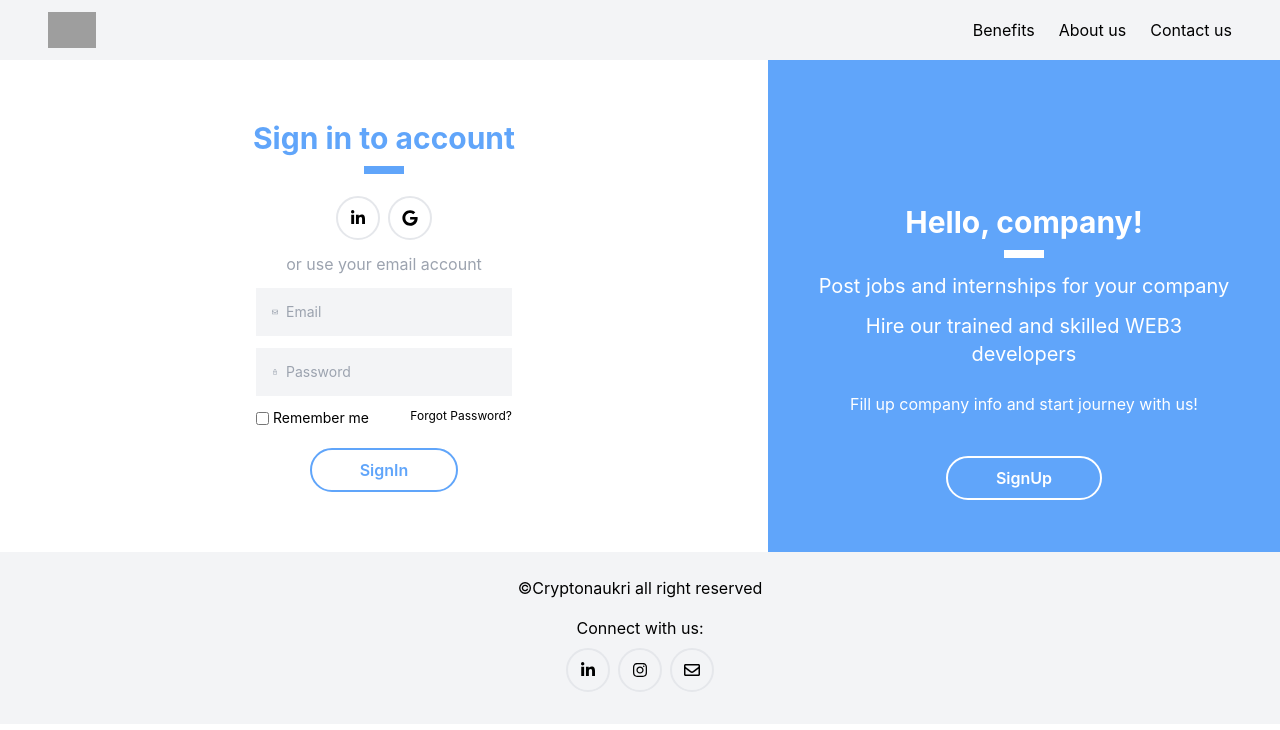
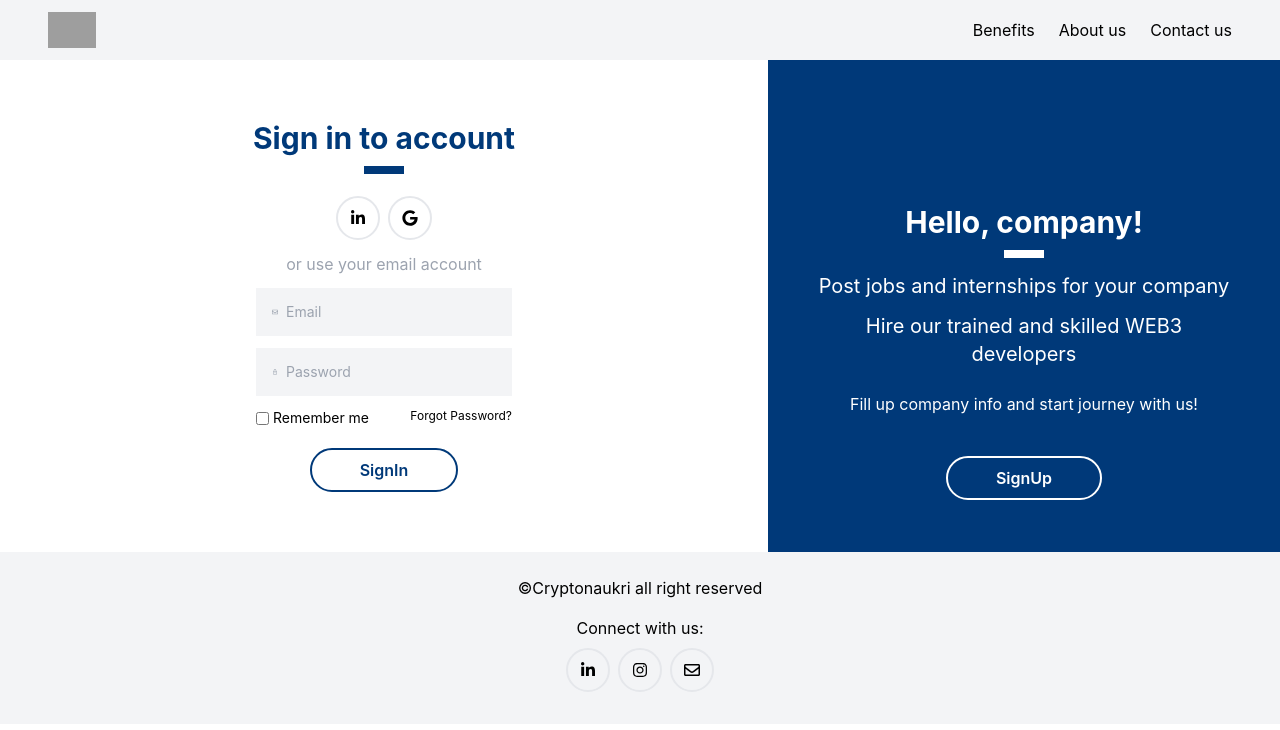
Before and after one commit to KartikB34/Businessportal, a React (Create React App) app: page / in a window 1280 px wide. Shown: the top 730 px of the page. Built offline with nearby package versions, Linux system fonts and the light colour scheme; grey boxes are pictures that could not be loaded.

Commit message:
Login Color updated

```diff
--- a/src/components/login/Login.jsx
+++ b/src/components/login/Login.jsx
@@ -15,8 +15,8 @@ const Login = () => {
         <div className='w-full md:w-3/5 p-5'>  {/* Login Section */}
         {/* <img src={logo} alt='logo' className='h-10' /> */}
         <div className='py-10'>
-            <h2 className='text-3xl font-bold text-blue-400 mb-2'>Sign in to account</h2>
-            <div className='border-4 w-10 border-blue-400 inline-block mb-2' />
+            <h2 className='text-3xl font-bold text-[#003979] mb-2'>Sign in to account</h2>
+            <div className='border-4 w-10 border-[#003979] inline-block mb-2' />
             {/*Social Login Section below */}
             <div className='flex justify-center my-2'>
                 <a href='social' className='border-2 border-gray-200 rounded-full p-3 mx-1 hover:bg-gray-400 hover:text-white'>
@@ -45,13 +45,13 @@ const Login = () => {
                     <label className='flex items-center text-sm'><input type='checkbox' name='remember' className='mr-1'/>Remember me</label>
                     <a href='forgot-password' className='text-xs'>Forgot Password?</a>
                 </div>
-                <a href='signin' className='border-2 border-blue-400 text-blue-400 font-semibold rounded-full px-12 py-2 inline-block hover:bg-blue-400 hover:text-white'>SignIn</a>
+                <a href='signin' className='border-2 border-[#003979] text-[#003979] font-semibold rounded-full px-12 py-2 inline-block hover:bg-[#003979] hover:text-white'>SignIn</a>
             </div>
 
 
         </div>
         </div>
-        <div className='w-full md:w-2/5 md:h-[492px] bg-blue-400 text-white px-12 py-36'>  {/* signup Section */}
+        <div className='w-full md:w-2/5 md:h-[492px] bg-[#003979] text-white px-12 py-36'>  {/* signup Section */}
             <h2 className='text-3xl font-bold mb-2'>Hello, company!</h2>
             <div className='border-4 w-10 border-white inline-block mb-2' />
             <div className='90%'>
@@ -59,7 +59,7 @@ const Login = () => {
               <p className='text-xl mb-6'>Hire our trained and skilled WEB3 developers</p>
               <p className='mb-10'>Fill up company info and start journey with us!</p>
             </div>
-            <a href='signup' className='border-2 border-white font-semibold rounded-full px-12 py-2 inline-block hover:bg-white hover:text-blue-400'>SignUp</a>
+            <a href='signup' className='border-2 border-white font-semibold rounded-full px-12 py-2 inline-block hover:bg-white hover:text-[#003979]'>SignUp</a>
         </div>
 
 
--- a/src/components/login/Signup.jsx
+++ b/src/components/login/Signup.jsx
@@ -7,7 +7,7 @@ import SignupTwo from './SignupTwo'
 const Signup = () => {
   return (
     <div className='bg-gray-200 flex flex-col items-center justify-center py-6'>
-        <h1 className='text-3xl font-bold text-blue-400 mb-2'>New business registration</h1>
+        <h1 className='text-3xl font-bold text-[#003979] mb-2'>New business registration</h1>
         <div className='bg-white'>
           <Switch>
               <SignupOne />
```
